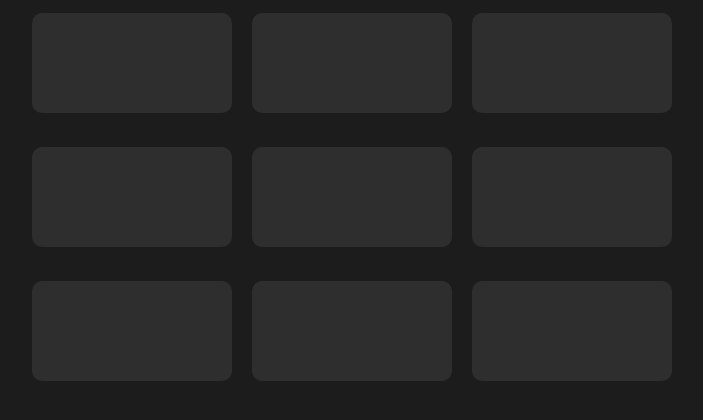
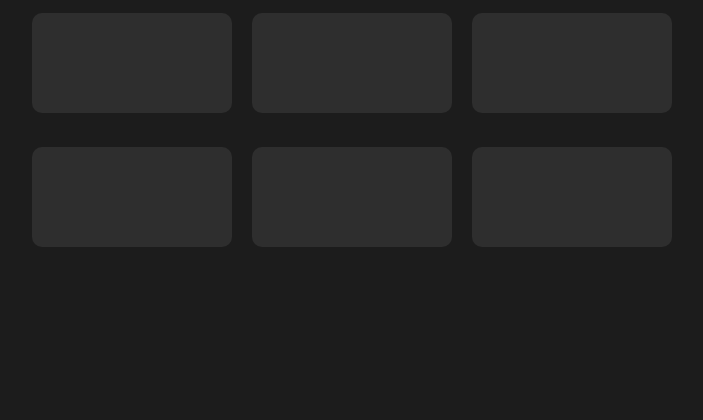
Before and after one commit to erik99s/D0018E, a Flask app: page / in a window 1280 px wide. Shown: the part 335-755 px from the top of the page, without its empty margins (288-991 px from the left). Run offline with Flask 2, Linux system fonts and the light colour scheme; some libraries are stand-ins or nearby versions.

Commit message:
Update HomePage.html

```diff
--- a/templates/HomePage.html
+++ b/templates/HomePage.html
@@ -21,9 +21,6 @@
     <a href="/product"><div class="product"></div></a>
     <a href="/product"><div class="product"></div></a>
     <a href="/product"><div class="product"></div></a>
-    <a href="/product"><div class="product"></div></a>
-    <a href="/product"><div class="product"></div></a>
-    <a href="/product"><div class="product"></div></a>
 </div>
 
 {% endblock %}
```
